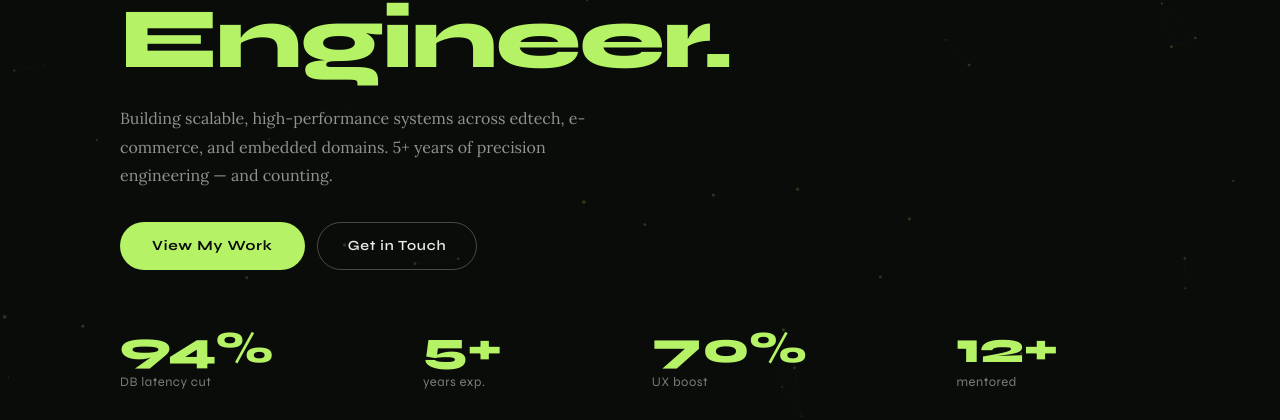
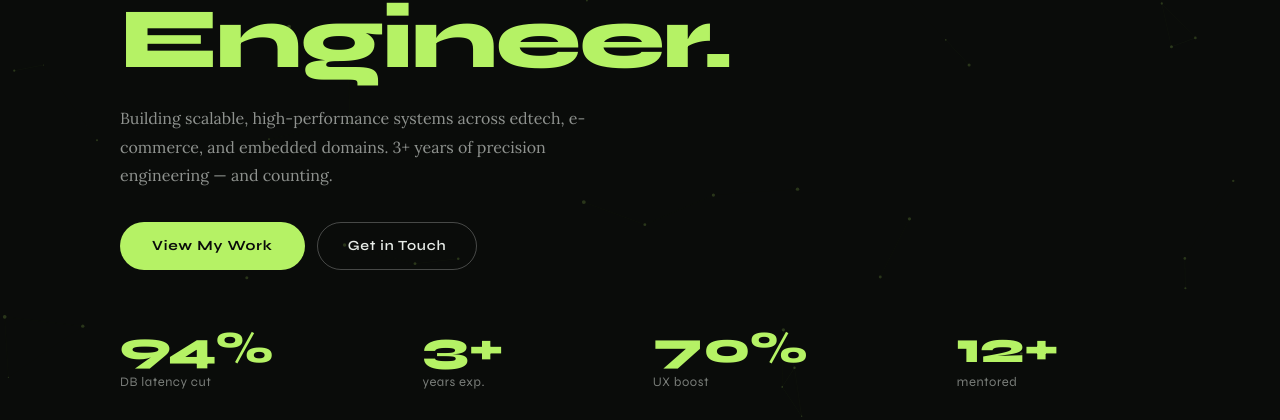
Before and after one commit to adelajaOlamilekan/portfolio, a React (Vite) app: page / in a window 1280 px wide. Shown: the part 301-721 px from the top of the page. Built offline with nearby package versions, Linux system fonts and the light colour scheme.

Commit message:
Update app.jsx

```diff
--- a/src/app.jsx
+++ b/src/app.jsx
@@ -154,7 +154,7 @@ const MMA_VALUES = [
 
 const STATS = [
   ["94%", "DB latency cut"],
-  ["5+", "years exp."],
+  ["3+", "years exp."],
   ["70%", "UX boost"],
   ["12+", "mentored"],
 ];
@@ -682,7 +682,7 @@ export default function Portfolio() {
             }}
           >
             Building scalable, high-performance systems across edtech,
-            e-commerce, and embedded domains. 5+ years of precision engineering
+            e-commerce, and embedded domains. 3+ years of precision engineering
             — and counting.
           </p>
 
```
